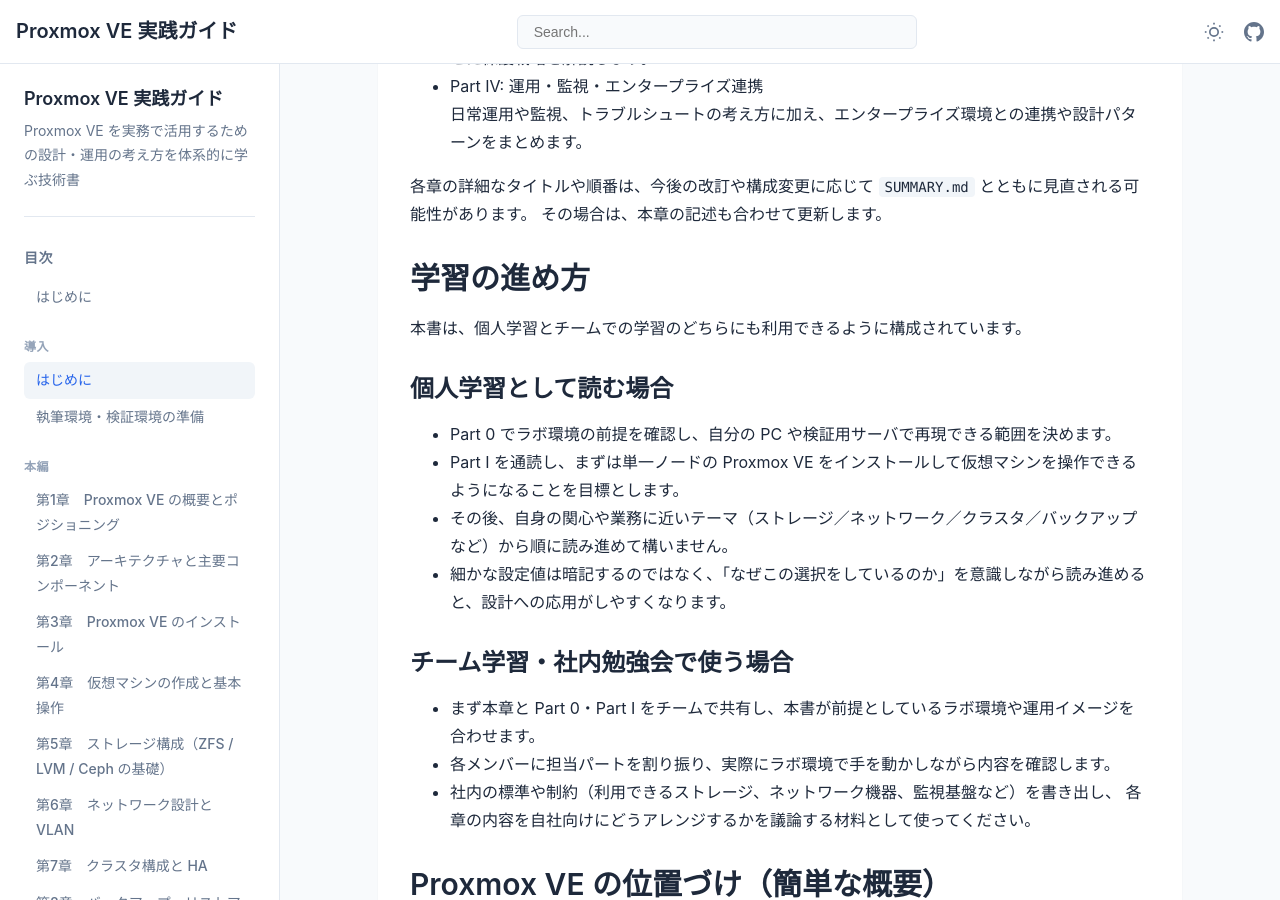
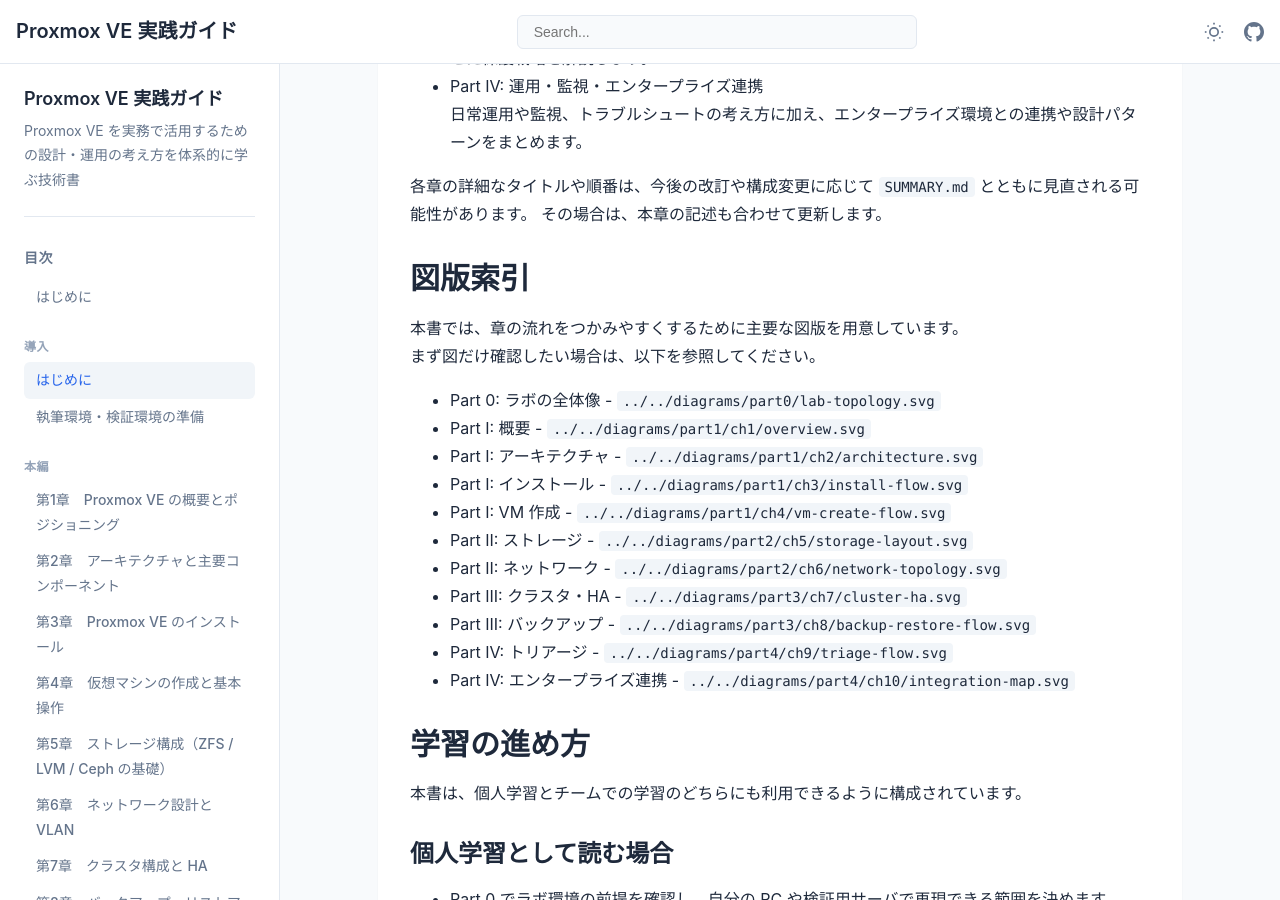
Before and after one commit to itdojp/proxmox_book, a Jekyll site: the page built from docs/introduction/index.md, in a window 1280 px wide and 900 px high, scrolled down 1823 px. Built offline with Jekyll 4.4.1, drawn with Linux system fonts in a browser that asks for light colours.

Commit message:
docs: add a figure index in the introduction

```diff
--- a/docs/introduction/index.md
+++ b/docs/introduction/index.md
@@ -67,6 +67,23 @@
 各章の詳細なタイトルや順番は、今後の改訂や構成変更に応じて `SUMMARY.md` とともに見直される可能性があります。
 その場合は、本章の記述も合わせて更新します。
 
+## 図版索引
+
+本書では、章の流れをつかみやすくするために主要な図版を用意しています。
+まず図だけ確認したい場合は、以下を参照してください。
+
+- Part 0: ラボの全体像 - `../../diagrams/part0/lab-topology.svg`
+- Part I: 概要 - `../../diagrams/part1/ch1/overview.svg`
+- Part I: アーキテクチャ - `../../diagrams/part1/ch2/architecture.svg`
+- Part I: インストール - `../../diagrams/part1/ch3/install-flow.svg`
+- Part I: VM 作成 - `../../diagrams/part1/ch4/vm-create-flow.svg`
+- Part II: ストレージ - `../../diagrams/part2/ch5/storage-layout.svg`
+- Part II: ネットワーク - `../../diagrams/part2/ch6/network-topology.svg`
+- Part III: クラスタ・HA - `../../diagrams/part3/ch7/cluster-ha.svg`
+- Part III: バックアップ - `../../diagrams/part3/ch8/backup-restore-flow.svg`
+- Part IV: トリアージ - `../../diagrams/part4/ch9/triage-flow.svg`
+- Part IV: エンタープライズ連携 - `../../diagrams/part4/ch10/integration-map.svg`
+
 ## 学習の進め方
 
 本書は、個人学習とチームでの学習のどちらにも利用できるように構成されています。
```
Also changed, not shown: manuscript/ja/part0/preface.md (+17 -0 lines), build/ja/book.md.
